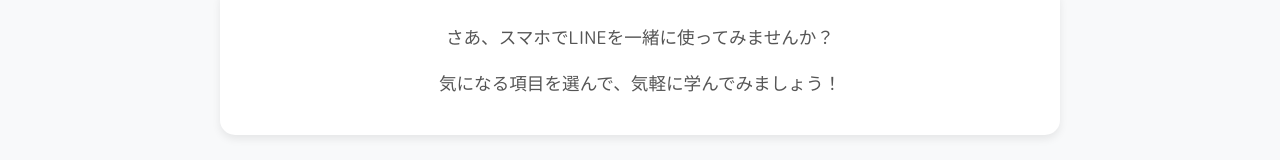
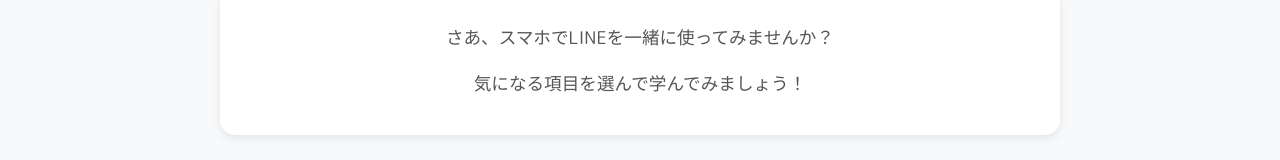
Before and after one commit to p2220145/kyouzai, a plain HTML site: page index.html in a window 1280 px wide. Shown: the part 231-391 px from the top of the page. Drawn offline with Linux system fonts and the light colour scheme.

Commit message:
Update index.html

```diff
--- a/index.html
+++ b/index.html
@@ -21,7 +21,7 @@
     <main>
         <section class="intro-section">
             <p>さあ、スマホでLINEを一緒に使ってみませんか？</p>
-            <p>気になる項目を選んで、気軽に学んでみましょう！</p>
+            <p>気になる項目を選んで学んでみましょう！</p>
         </section>
 
         <section class="card-grid">
```
